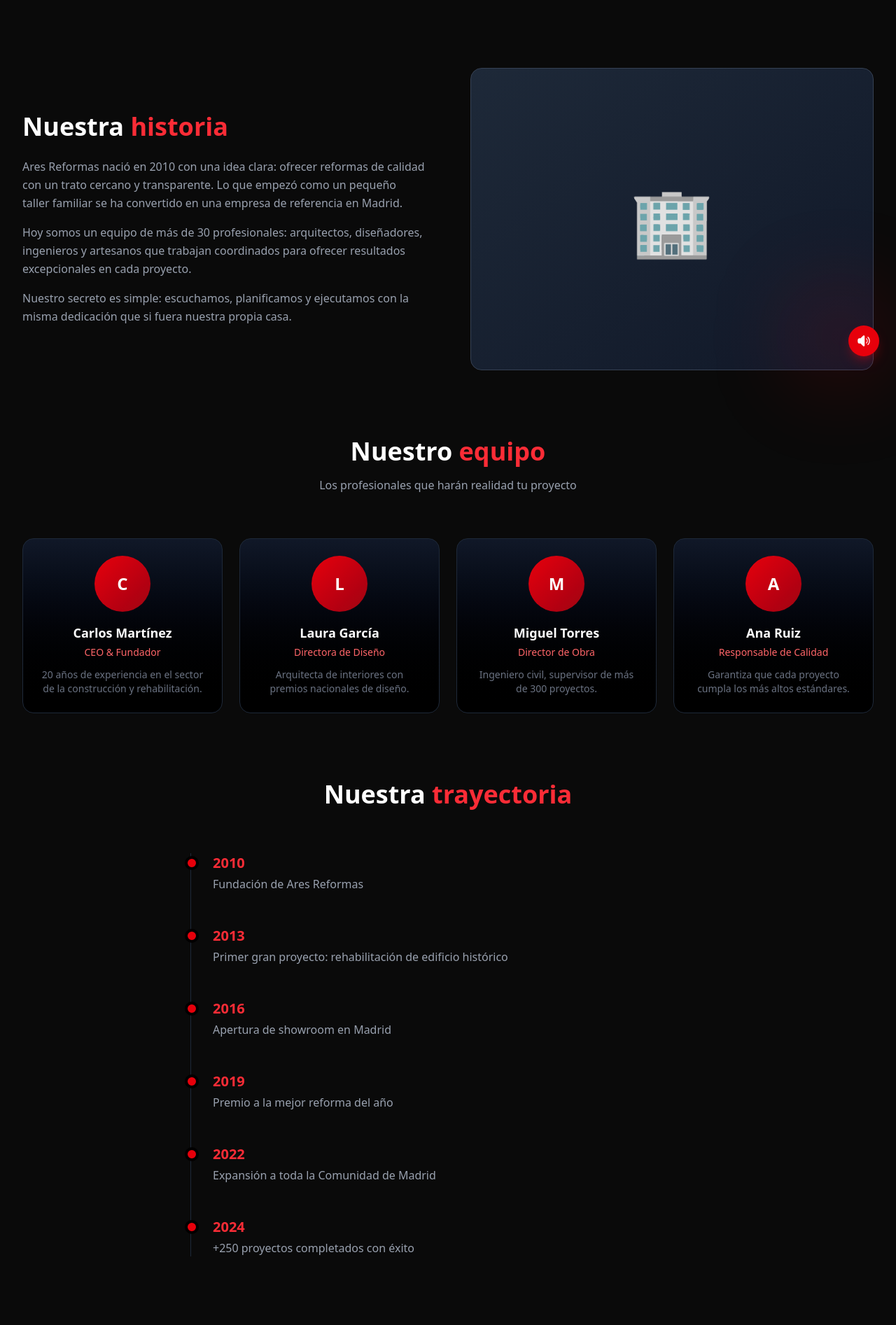
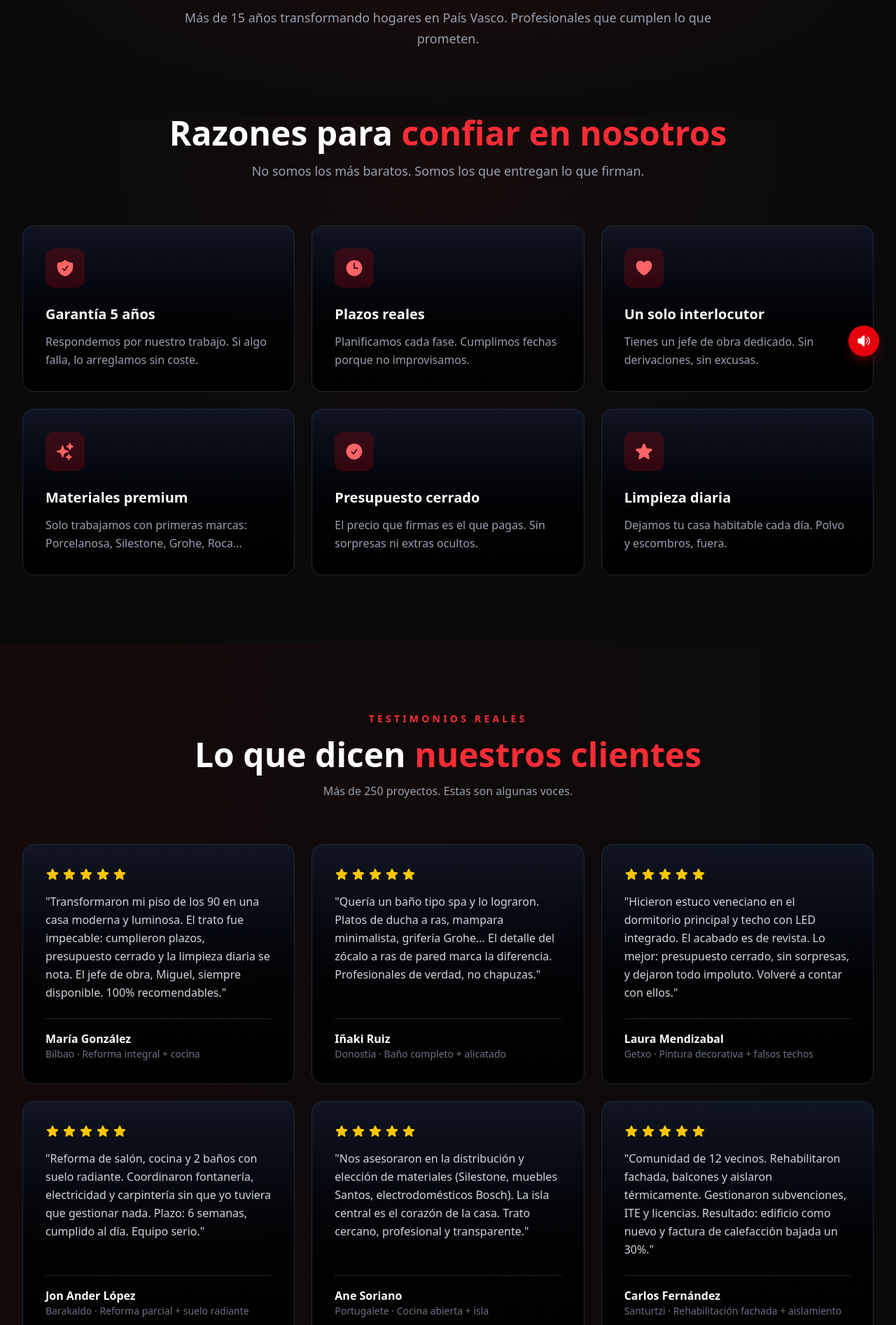
Before and after one commit to santos878/Ares-reformas, a Next.js app: page /nosotros in a window 1280 px wide. Shown: the part 267-2160 px from the top of the page at 70% size. Built offline with nearby package versions, Linux system fonts and the light colour scheme.

Commit message:
Replace nosotros: testimonials + why choose us

```diff
--- a/src/app/nosotros/page.tsx
+++ b/src/app/nosotros/page.tsx
@@ -4,129 +4,211 @@ import { motion } from "framer-motion";
 import { AnimatedSection } from "@/components/AnimatedSection";
 import { AnimatedText } from "@/components/AnimatedText";
 import { Button } from "@/components/Button";
+import { HiStar, HiCheckCircle, HiShieldCheck, HiClock, HiHeart, HiSparkles, HiArrowRight } from "react-icons/hi2";
 
-const team = [
-  { name: "Carlos Martínez", role: "CEO & Fundador", desc: "20 años de experiencia en el sector de la construcción y rehabilitación." },
-  { name: "Laura García", role: "Directora de Diseño", desc: "Arquitecta de interiores con premios nacionales de diseño." },
-  { name: "Miguel Torres", role: "Director de Obra", desc: "Ingeniero civil, supervisor de más de 300 proyectos." },
-  { name: "Ana Ruiz", role: "Responsable de Calidad", desc: "Garantiza que cada proyecto cumpla los más altos estándares." },
+const reasons = [
+  {
+    icon: HiShieldCheck,
+    title: "Garantía 5 años",
+    desc: "Respondemos por nuestro trabajo. Si algo falla, lo arreglamos sin coste.",
+  },
+  {
+    icon: HiClock,
+    title: "Plazos reales",
+    desc: "Planificamos cada fase. Cumplimos fechas porque no improvisamos.",
+  },
+  {
+    icon: HiHeart,
+    title: "Un solo interlocutor",
+    desc: "Tienes un jefe de obra dedicado. Sin derivaciones, sin excusas.",
+  },
+  {
+    icon: HiSparkles,
+    title: "Materiales premium",
+    desc: "Solo trabajamos con primeras marcas: Porcelanosa, Silestone, Grohe, Roca...",
+  },
+  {
+    icon: HiCheckCircle,
+    title: "Presupuesto cerrado",
+    desc: "El precio que firmas es el que pagas. Sin sorpresas ni extras ocultos.",
+  },
+  {
+    icon: HiStar,
+    title: "Limpieza diaria",
+    desc: "Dejamos tu casa habitable cada día. Polvo y escombros, fuera.",
+  },
 ];
 
-const timeline = [
-  { year: "2010", event: "Fundación de Ares Reformas" },
-  { year: "2013", event: "Primer gran proyecto: rehabilitación de edificio histórico" },
-  { year: "2016", event: "Apertura de showroom en Madrid" },
-  { year: "2019", event: "Premio a la mejor reforma del año" },
-  { year: "2022", event: "Expansión a toda la Comunidad de Madrid" },
-  { year: "2024", event: "+250 proyectos completados con éxito" },
+const testimonials = [
+  {
+    name: "María González",
+    location: "Bilbao",
+    project: "Reforma integral + cocina",
+    rating: 5,
+    text: "Transformaron mi piso de los 90 en una casa moderna y luminosa. El trato fue impecable: cumplieron plazos, presupuesto cerrado y la limpieza diaria se nota. El jefe de obra, Miguel, siempre disponible. 100% recomendables.",
+  },
+  {
+    name: "Iñaki Ruiz",
+    location: "Donostia",
+    project: "Baño completo + alicatado",
+    rating: 5,
+    text: "Quería un baño tipo spa y lo lograron. Platos de ducha a ras, mampara minimalista, grifería Grohe... El detalle del zócalo a ras de pared marca la diferencia. Profesionales de verdad, no chapuzas.",
+  },
+  {
+    name: "Laura Mendizabal",
+    location: "Getxo",
+    project: "Pintura decorativa + falsos techos",
+    rating: 5,
+    text: "Hicieron estuco veneciano en el dormitorio principal y techo con LED integrado. El acabado es de revista. Lo mejor: presupuesto cerrado, sin sorpresas, y dejaron todo impoluto. Volveré a contar con ellos.",
+  },
+  {
+    name: "Jon Ander López",
+    location: "Barakaldo",
+    project: "Reforma parcial + suelo radiante",
+    rating: 5,
+    text: "Reforma de salón, cocina y 2 baños con suelo radiante. Coordinaron fontanería, electricidad y carpintería sin que yo tuviera que gestionar nada. Plazo: 6 semanas, cumplido al día. Equipo serio.",
+  },
+  {
+    name: "Ane Soriano",
+    location: "Portugalete",
+    project: "Cocina abierta + isla",
+    rating: 5,
+    text: "Nos asesoraron en la distribución y elección de materiales (Silestone, muebles Santos, electrodomésticos Bosch). La isla central es el corazón de la casa. Trato cercano, profesional y transparente.",
+  },
+  {
+    name: "Carlos Fernández",
+    location: "Santurtzi",
+    project: "Rehabilitación fachada + aislamiento",
+    rating: 5,
+    text: "Comunidad de 12 vecinos. Rehabilitaron fachada, balcones y aislaron térmicamente. Gestionaron subvenciones, ITE y licencias. Resultado: edificio como nuevo y factura de calefacción bajada un 30%.",
+  },
 ];
 
 export default function NosotrosPage() {
   return (
     <>
+      {/* Hero */}
       <section className="relative pt-32 pb-24 overflow-hidden">
         <div className="absolute inset-0 bg-gradient-to-b from-red-600/10 via-transparent to-transparent" />
-        <div className="relative max-w-7xl mx-auto px-4 sm:px-6 lg:px-8">
+        <div className="absolute inset-0 bg-[radial-gradient(ellipse_at_center,rgba(220,38,38,0.08),transparent_70%)]" />
+        <div className="relative max-w-7xl mx-auto px-4 sm:px-6 lg:px-8 text-center">
+          <motion.span
+            initial={{ opacity: 0, y: 20 }}
+            animate={{ opacity: 1, y: 0 }}
+            className="inline-block px-4 py-1.5 bg-red-600/20 border border-red-600/30 rounded-full text-red-400 text-sm font-semibold tracking-wider uppercase mb-6"
+          >
+            Ares Reformas
+          </motion.span>
           <AnimatedText
-            text="Sobre Nosotros"
-            className="text-5xl sm:text-6xl font-black text-white text-center"
+            text="Por qué elegirnos"
+            className="text-5xl sm:text-6xl lg:text-7xl font-black text-white leading-[0.95]"
             as="h1"
           />
-          <AnimatedSection delay={0.2}>
-            <p className="text-gray-400 text-lg mt-6 max-w-3xl mx-auto text-center">
-              Desde 2010, transformamos espacios con pasión y profesionalidad.
-              Cada proyecto es único y recibe la atención que merece.
+          <AnimatedSection delay={0.3} className="mt-6 max-w-3xl mx-auto">
+            <p className="text-gray-400 text-lg leading-relaxed">
+              Más de 15 años transformando hogares en País Vasco.
+              Profesionales que cumplen lo que prometen.
             </p>
           </AnimatedSection>
         </div>
       </section>
 
-      <section className="pb-24">
-        <div className="max-w-7xl mx-auto px-4 sm:px-6 lg:px-8">
-          <div className="grid grid-cols-1 lg:grid-cols-2 gap-16 items-center mb-24">
-            <AnimatedSection variant="left">
-              <h2 className="text-3xl sm:text-4xl font-black text-white mb-6">
-                Nuestra <span className="text-red-500">historia</span>
-              </h2>
-              <div className="space-y-4 text-gray-400 leading-relaxed">
-                <p>
-                  Ares Reformas nació en 2010 con una idea clara: ofrecer reformas de calidad
-                  con un trato cercano y transparente. Lo que empezó como un pequeño taller
-                  familiar se ha convertido en una empresa de referencia en Madrid.
-                </p>
-                <p>
-                  Hoy somos un equipo de más de 30 profesionales: arquitectos, diseñadores,
-                  ingenieros y artesanos que trabajan coordinados para ofrecer resultados
-                  excepcionales en cada proyecto.
-                </p>
-                <p>
-                  Nuestro secreto es simple: escuchamos, planificamos y ejecutamos con
-                  la misma dedicación que si fuera nuestra propia casa.
-                </p>
-              </div>
-            </AnimatedSection>
-            <AnimatedSection variant="right">
-              <div className="relative">
-                <div className="aspect-[4/3] rounded-2xl bg-gradient-to-br from-gray-800 to-gray-900 border border-gray-700 flex items-center justify-center">
-                  <span className="text-8xl">🏢</span>
-                </div>
-                <div className="absolute -bottom-4 -right-4 w-32 h-32 bg-red-600/20 rounded-full blur-3xl" />
-              </div>
-            </AnimatedSection>
-          </div>
-
+      {/* Why Choose Us */}
+      <section className="pb-24 relative">
+        <div className="absolute inset-0 bg-[radial-gradient(ellipse_at_50%_0%,rgba(220,38,38,0.06),transparent_60%)]" />
+        <div className="relative max-w-7xl mx-auto px-4 sm:px-6 lg:px-8">
           <AnimatedSection className="text-center mb-16">
-            <h2 className="text-3xl sm:text-4xl font-black text-white mb-4">
-              Nuestro <span className="text-red-500">equipo</span>
+            <h2 className="text-4xl sm:text-5xl font-black text-white mb-4">
+              Razones para <span className="text-red-500">confiar en nosotros</span>
             </h2>
-            <p className="text-gray-400">Los profesionales que harán realidad tu proyecto</p>
+            <p className="text-gray-400 text-lg max-w-2xl mx-auto">
+              No somos los más baratos. Somos los que entregan lo que firman.
+            </p>
           </AnimatedSection>
 
-          <div className="grid grid-cols-1 sm:grid-cols-2 lg:grid-cols-4 gap-6 mb-24">
-            {team.map((member, i) => (
-              <AnimatedSection key={member.name} delay={i * 0.1}>
-                <motion.div
-                  whileHover={{ y: -5 }}
-                  className="p-6 rounded-2xl bg-gradient-to-b from-gray-900 to-black border border-gray-800 hover:border-red-600/50 transition-all duration-300 text-center"
+          <div className="grid grid-cols-1 md:grid-cols-2 lg:grid-cols-3 gap-6">
+            {reasons.map((reason, i) => (
+              <AnimatedSection key={reason.title} delay={i * 0.08} variant="up">
+                <motion.article
+                  whileHover={{ y: -8 }}
+                  className="group relative h-full p-8 rounded-2xl bg-gradient-to-b from-gray-900/80 to-black/90 border border-gray-800 hover:border-red-600/50 transition-all duration-500 overflow-hidden"
                 >
-                  <div className="w-20 h-20 rounded-full bg-gradient-to-br from-red-600 to-red-800 mx-auto mb-4 flex items-center justify-center text-2xl font-black text-white">
-                    {member.name.charAt(0)}
+                  <div className="absolute inset-0 bg-gradient-to-t from-red-600/5 to-transparent opacity-0 group-hover:opacity-100 transition-opacity duration-500" />
+                  <div className="relative z-10 flex flex-col h-full">
+                    <motion.div
+                      className="w-14 h-14 bg-red-600/20 rounded-xl flex items-center justify-center mb-6 text-red-400 group-hover:bg-red-600 group-hover:text-white transition-all duration-300"
+                    >
+                      <reason.icon size={28} />
+                    </motion.div>
+                    <h3 className="text-xl font-black text-white mb-3 group-hover:text-red-400 transition-colors">
+                      {reason.title}
+                    </h3>
+                    <p className="text-gray-400 leading-relaxed flex-1">
+                      {reason.desc}
+                    </p>
                   </div>
-                  <h3 className="text-lg font-bold text-white">{member.name}</h3>
-                  <p className="text-red-400 text-sm font-medium mt-1">{member.role}</p>
-                  <p className="text-gray-500 text-sm mt-3">{member.desc}</p>
-                </motion.div>
+                </motion.article>
               </AnimatedSection>
             ))}
           </div>
+        </div>
+      </section>
 
+      {/* Testimonials */}
+      <section className="relative py-24">
+        <div className="absolute inset-0 bg-gradient-to-r from-red-600/5 to-transparent" />
+        <div className="relative max-w-7xl mx-auto px-4 sm:px-6 lg:px-8">
           <AnimatedSection className="text-center mb-16">
-            <h2 className="text-3xl sm:text-4xl font-black text-white mb-4">
-              Nuestra <span className="text-red-500">trayectoria</span>
+            <span className="text-red-500 font-semibold tracking-[0.3em] uppercase text-sm">
+              Testimonios reales
+            </span>
+            <h2 className="text-4xl sm:text-5xl font-black text-white mt-4">
+              Lo que dicen <span className="text-red-500">nuestros clientes</span>
             </h2>
+            <p className="text-gray-400 mt-4 max-w-2xl mx-auto">
+              Más de 250 proyectos. Estas son algunas voces.
+            </p>
           </AnimatedSection>
 
-          <div className="relative max-w-3xl mx-auto">
-            <div className="absolute left-4 top-0 bottom-0 w-px bg-gray-800" />
-            <div className="space-y-12">
-              {timeline.map((item, i) => (
-                <AnimatedSection key={item.year} delay={i * 0.1}>
-                  <div className="relative pl-12">
-                    <div className="absolute left-2 top-1 w-5 h-5 rounded-full bg-red-600 border-4 border-black" />
-                    <span className="text-red-500 font-black text-xl">{item.year}</span>
-                    <p className="text-gray-400 mt-1">{item.event}</p>
+          <div className="grid grid-cols-1 md:grid-cols-2 lg:grid-cols-3 gap-6">
+            {testimonials.map((testimonial, i) => (
+              <AnimatedSection key={testimonial.name} delay={i * 0.08} variant="up">
+                <motion.article
+                  whileHover={{ y: -6 }}
+                  className="h-full p-8 rounded-2xl bg-gradient-to-b from-gray-900/80 to-black/90 border border-gray-800 hover:border-red-600/30 transition-all duration-500 flex flex-col"
+                >
+                  <div className="flex items-center gap-1 mb-4">
+                    {Array.from({ length: testimonial.rating }).map((_, idx) => (
+                      <HiStar key={idx} className="text-yellow-400" size={20} />
+                    ))}
                   </div>
-                </AnimatedSection>
-              ))}
-            </div>
+                  <p className="text-gray-300 leading-relaxed mb-6 flex-1">
+                    "{testimonial.text}"
+                  </p>
+                  <div className="border-t border-gray-800 pt-4">
+                    <p className="font-bold text-white">{testimonial.name}</p>
+                    <p className="text-gray-500 text-sm">{testimonial.location} · {testimonial.project}</p>
+                  </div>
+                </motion.article>
+              </AnimatedSection>
+            ))}
           </div>
+        </div>
+      </section>
 
-          <AnimatedSection className="text-center mt-24">
-            <h2 className="text-3xl sm:text-4xl font-black text-white mb-6">
-              ¿Hablamos de tu proyecto?
+      {/* CTA */}
+      <section className="relative py-24">
+        <div className="absolute inset-0 bg-gradient-to-r from-red-600/10 to-transparent" />
+        <div className="relative max-w-7xl mx-auto px-4 sm:px-6 lg:px-8">
+          <AnimatedSection className="text-center">
+            <h2 className="text-4xl sm:text-5xl font-black text-white mb-6">
+              ¿Empezamos tu proyecto?
             </h2>
-            <Button size="lg" onClick={() => window.location.href = "/contacto"}>
-              Contacta con nosotros
+            <p className="text-gray-400 text-lg max-w-2xl mx-auto mb-8">
+              Presupuesto detallado en 24h. Sin compromiso. Garantía 5 años.
+            </p>
+            <Button size="lg" onClick={() => window.location.href = "/presupuesto"}>
+              Solicitar Presupuesto <HiArrowRight className="ml-2" />
             </Button>
           </AnimatedSection>
         </div>
```
